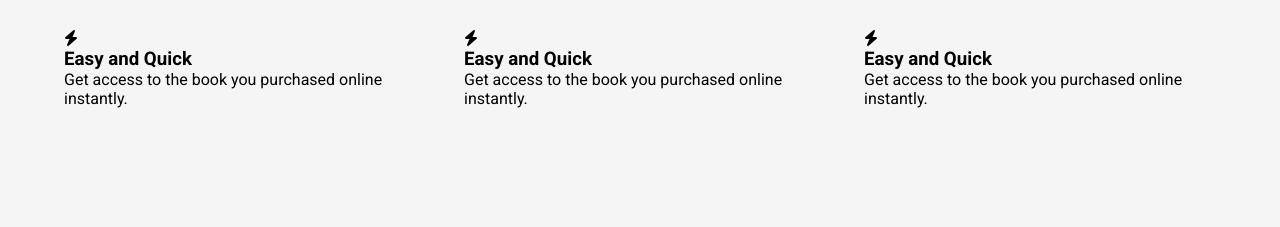
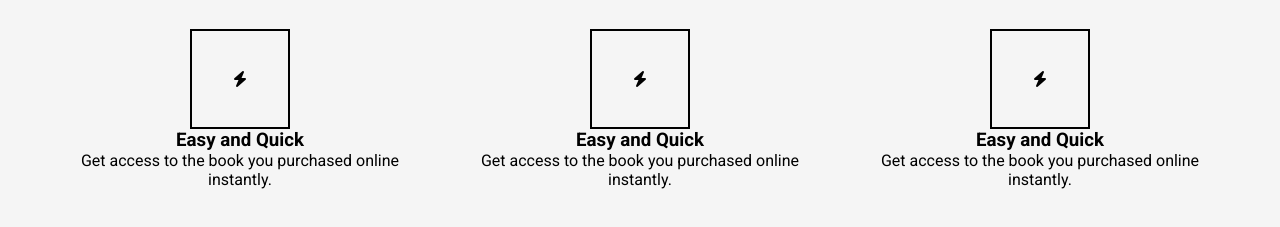
Before and after one commit to JusTJohnnyS/E-com, a plain HTML site: page index.html in a window 1280 px wide. Shown: the part 897-1124 px from the top of the page. Before the commit the page ends 1061 px from the top, so only its background shows below. Drawn offline with Linux system fonts and the light colour scheme.

Commit message:
staredd at the code

```diff
--- a/css/styles.css
+++ b/css/styles.css
@@ -197,9 +197,32 @@ i{
 
 .highlight__wrapper{
     display:flex;
+
+}
+
+.highlight__img{
+    width:100%;
+    display:flex;
+    flex-direction:column;
+    justify-content: center;
+    align-items: center;
 }
 
 .highlight{
     padding:0 24px;
-    width: cal(100% /3)
+    width: cal(100% / 3);
+    display:flex;
+    align-items: center;
+    justify-content: center;
+    flex-direction: column;
 }
+
+.highlight__img{
+border:2px solid black;
+width:100px;
+height:100px;
+}
+
+.highlight__para{
+    text-align: center;
+}
--- a/index.html
+++ b/index.html
@@ -1,12 +1,14 @@
 <!DOCTYPE html>
 <html lang="en">
-
   <head>
-    <meta charset="UTF-8">
-    <meta http-equiv="X-UA-Compatible" content="IE=edge">
-    <meta name="viewport" content="width=device-width, initial-scale=1.0">
-    <link rel="stylesheet" type="text/css" href="css/styles.css">
-    <script src="https://kit.fontawesome.com/c8e4d183c2.js" crossorigin="anonymous"></script>
+    <meta charset="UTF-8" />
+    <meta http-equiv="X-UA-Compatible" content="IE=edge" />
+    <meta name="viewport" content="width=device-width, initial-scale=1.0" />
+    <link rel="stylesheet" type="text/css" href="css/styles.css" />
+    <script
+      src="https://kit.fontawesome.com/c8e4d183c2.js"
+      crossorigin="anonymous"
+    ></script>
     <title>Library</title>
   </head>
 
@@ -14,12 +16,11 @@
     <section id="landing">
       <nav>
         <div class="nav__container">
-                <img src="./images/Library.svg" class="logo" alt="Logo">
+          <img src="./images/Library.svg" class="logo" alt="Logo" />
           <ul class="nav__links">
             <li><a href="#" class="nav__link">Home</a></li>
             <li><a href="#" class="nav__link">Contact</a></li>
-                    <li><a href="#" class="nav__link
-                                   nav__link--primary">Books</a></li>
+            <li><a href="#" class="nav__link nav__link--primary">Books</a></li>
           </ul>
         </div>
       </nav>
@@ -27,17 +28,16 @@
         <div class="header__container">
           <div class="header__description">
             <h1>United States most awarded online library platform</h1>
-                    <h2>Find your dream book with<span class="purple"> Library</span></h2>
+            <h2>
+              Find your dream book with<span class="purple"> Library</span>
+            </h2>
 
             <button class="btn">Browse books</button>
-
-
           </div>
           <figure class="header__img--wrapper">
-                    <img src="./images/Undraw_Books.svg" alt="picture">
+            <img src="./images/Undraw_Books.svg" alt="picture" />
           </figure>
         </div>
-
       </header>
     </section>
 
@@ -45,32 +45,38 @@
       <section id="highlights">
         <div class="container">
           <div class="row">
-                    <h2 class="section__title"> Why choose<span class="purple"> Library</span></h2>
+            <h2 class="section__title">
+              Why choose<span class="purple"> Library</span>
+            </h2>
             <div class="highlight__wrapper">
               <div class="highlight">
                 <div class="highlight__img">
                   <i class="fas fa-bolt"></i>
+                </div>
                 <h3 class="highlight__subtitle">Easy and Quick</h3>
-                                    <p class="highlight__para">Get access to the book you purchased online instantly. </p>
+                <p class="highlight__para">
+                  Get access to the book you purchased online instantly.
+                </p>
               </div>
+
+              <div class="highlight">
+                <div class="highlight__img">
+                  <i class="fas fa-bolt"></i>
+                </div>
+                <h3 class="highlight__subtitle">Easy and Quick</h3>
+                <p class="highlight__para">
+                  Get access to the book you purchased online instantly.
+                </p>
               </div>
             <div class="highlight">
               <div class="highlight__img">
                 <i class="fas fa-bolt"></i>
+              </div>
               <h3 class="highlight__subtitle">Easy and Quick</h3>
-                                    <p class="highlight__para">Get access to the book you purchased online instantly. </p>
+              <p class="highlight__para">
+                Get access to the book you purchased online instantly.
+              </p>
             </div>
-                            </div>
-                            <div class="highlight">
-                                <div class="highlight__img">
-                                    <i class="fas fa-bolt"></i>
-                                    <h3 class="highlight__subtitle">Easy and Quick</h3>
-                                    <p class="highlight__para">Get access to the book you purchased online instantly. </p>
-                                </div>
-                            </div>
-
-                        </div>
-
           </div>
         </div>
       </section>
@@ -92,5 +98,4 @@
         </section>-->
     </main>
   </body>
-
 </html>
```
Lines whose indentation alone changed are shown as unchanged.
